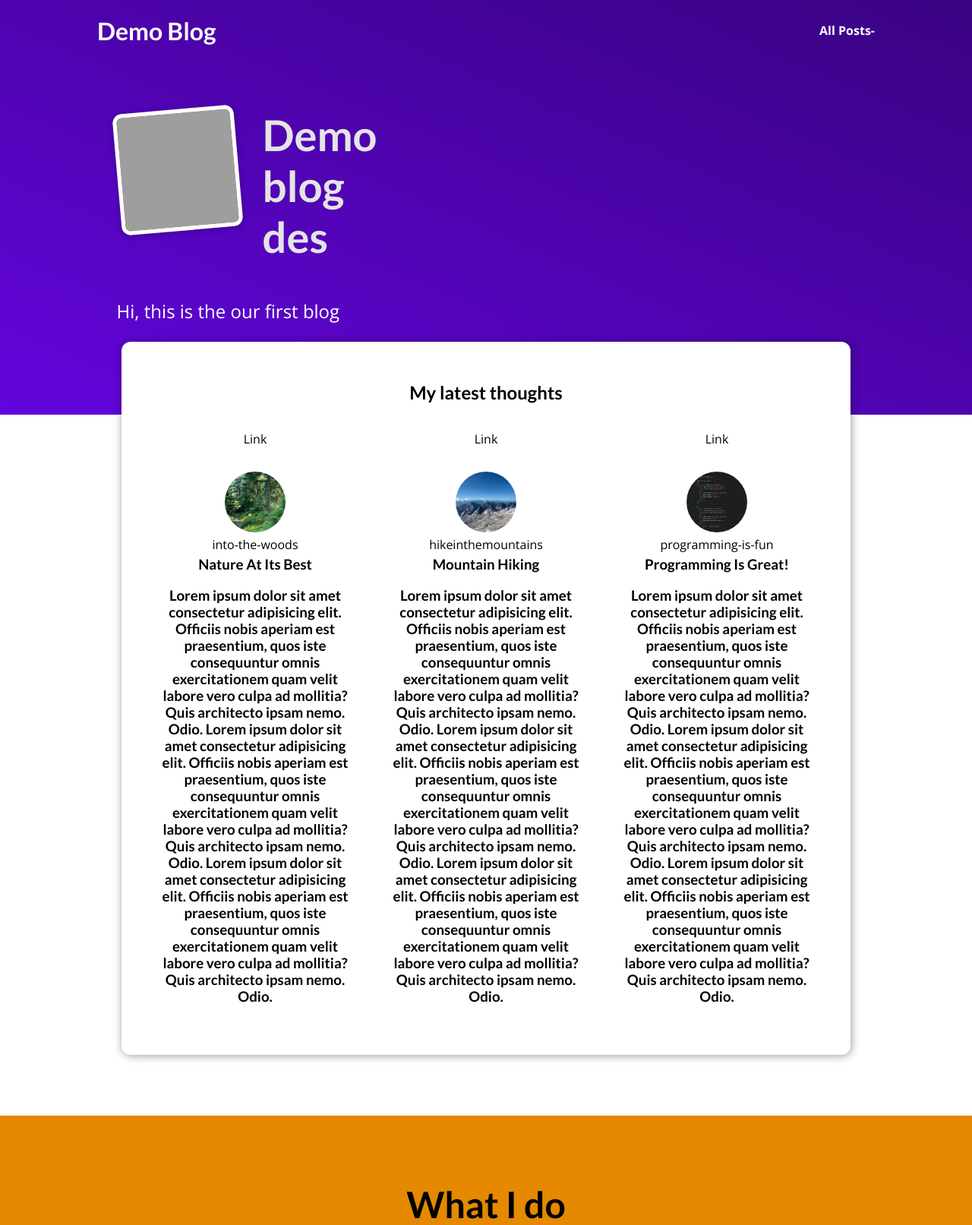
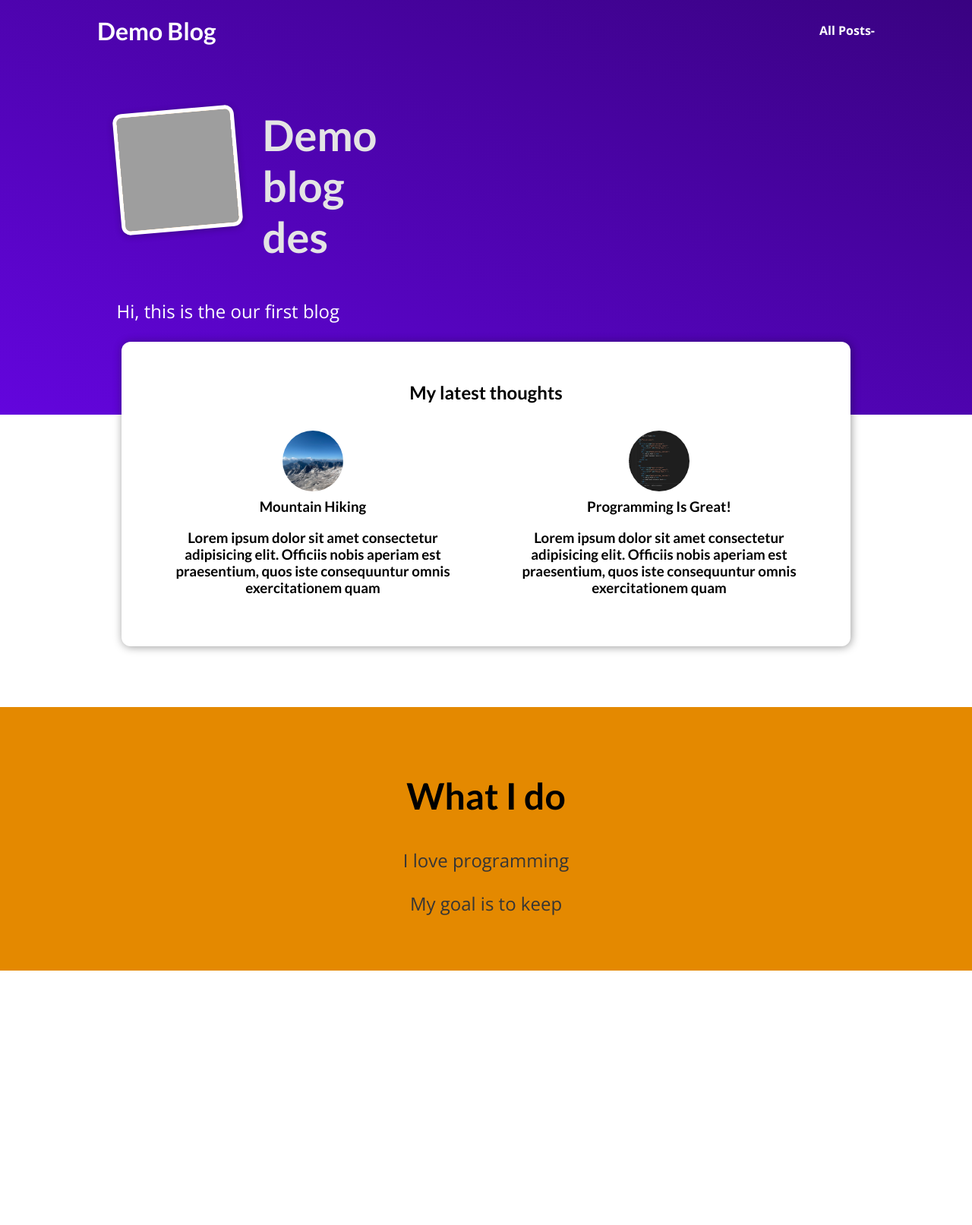
Before and after one commit to techiekamran/BlogProject, a Django app: page / in a window 1280 px wide. Shown: the top 1613 px of the page at 76% size. After the commit the page ends 1278 px from the top, so only its background shows below. Run offline with Django 3.2, Linux system fonts and the light colour scheme; grey boxes are pictures that could not be loaded.

Commit message:
resolved slug error, working code

```diff
--- a/BlogProject/blogapp/templates/blogapp/index.html
+++ b/BlogProject/blogapp/templates/blogapp/home.html
@@ -6,7 +6,7 @@ Home
 
 {% block css_files %}
 <link rel="stylesheet" href="{% static 'blogapp/post.css' %}"/>
-<link rel="stylesheet" href="{% static 'blogapp/index.css' %}"/>
+<link rel="stylesheet" href="{% static 'blogapp/home.css' %}"/>
 {% endblock %}
 
 {% block content %}
@@ -22,7 +22,7 @@ Home
 <section id="latest-posts">
     <h2>My latest thoughts</h2>
     <ul>
-        {% for post in posts %}
+        {% for post in all_posts %}
           {% include 'blogapp/includes/post.html' %}
         {% endfor %}
     </ul>
--- a/BlogProject/blogapp/templates/blogapp/includes/post.html
+++ b/BlogProject/blogapp/templates/blogapp/includes/post.html
@@ -1,24 +1,19 @@
 {% load static %}
 
 <li>
-
     <article class="post">
-  <a href="{% url 'posts-details-page' post.slug %}">Link</a>
-        <a href="{% url 'posts-details-page' post.slug %}">
+        <a href="{% url 'post-details' post.slug %}">
         <img src="{% static 'blogapp/images/'|add:post.image %}" alt="Mountain Hiking" />
-       <!--<img src="{% static 'blogapp/images/mountains.jpg' %}" alt="Mountain Hiking" />-->
         <div class="post__content">
-            {{ post.slug }}
             <h3>{{ post.title }}
             <p>{{ post.content }}</p>
-
-            <!--
-                <h3>Mountain hiking</h3>
-                <p>There is nothing hike</p>
-            -->
-
 
         </div>
         </a>
     </article>
 </li>
+
+
+
+
+    <!--<li><a href="{% url 'post-details' post.slug %}"/>{{ post.title }}</li>-->
--- a/BlogProject/blogapp/urls.py
+++ b/BlogProject/blogapp/urls.py
@@ -1,10 +1,7 @@
 from django.urls import path
 from blogapp import views
-
-
 urlpatterns = [
-     path("",views.starting_page,name='starting-page'),
-     path("posts",views.posts,name="posts-page"),
-     path("all_posts/<slug:slug>",views.post_details,name='posts-details-page'),
-     #posts/my-first-post
+    path('',views.home,name='home'),
+    path('all-posts',views.posts,name='all-posts'),
+    path('post-details/<slug:slug>',views.post_details,name='post-details'),
 ]
--- a/BlogProject/blogapp/views.py
+++ b/BlogProject/blogapp/views.py
@@ -1,8 +1,9 @@
+from django.shortcuts import render
 from datetime import date
-from django.shortcuts import render
-#import pdb
+# Create your views here.
 
-all_posts = [
+
+data = [
     {
         "slug": "hikeinthemountains",
         "image": "mountains.jpg",
@@ -13,15 +14,6 @@ all_posts = [
         "content": """
           Lorem ipsum dolor sit amet consectetur adipisicing elit. Officiis nobis
           aperiam est praesentium, quos iste consequuntur omnis exercitationem quam
-          velit labore vero culpa ad mollitia? Quis architecto ipsam nemo. Odio.
-
-          Lorem ipsum dolor sit amet consectetur adipisicing elit. Officiis nobis
-          aperiam est praesentium, quos iste consequuntur omnis exercitationem quam
-          velit labore vero culpa ad mollitia? Quis architecto ipsam nemo. Odio.
-
-          Lorem ipsum dolor sit amet consectetur adipisicing elit. Officiis nobis
-          aperiam est praesentium, quos iste consequuntur omnis exercitationem quam
-          velit labore vero culpa ad mollitia? Quis architecto ipsam nemo. Odio.
         """
     },
     {
@@ -34,15 +26,6 @@ all_posts = [
         "content": """
           Lorem ipsum dolor sit amet consectetur adipisicing elit. Officiis nobis
           aperiam est praesentium, quos iste consequuntur omnis exercitationem quam
-          velit labore vero culpa ad mollitia? Quis architecto ipsam nemo. Odio.
-
-          Lorem ipsum dolor sit amet consectetur adipisicing elit. Officiis nobis
-          aperiam est praesentium, quos iste consequuntur omnis exercitationem quam
-          velit labore vero culpa ad mollitia? Quis architecto ipsam nemo. Odio.
-
-          Lorem ipsum dolor sit amet consectetur adipisicing elit. Officiis nobis
-          aperiam est praesentium, quos iste consequuntur omnis exercitationem quam
-          velit labore vero culpa ad mollitia? Quis architecto ipsam nemo. Odio.
         """
     },
     {
@@ -55,42 +38,24 @@ all_posts = [
         "content": """
           Lorem ipsum dolor sit amet consectetur adipisicing elit. Officiis nobis
           aperiam est praesentium, quos iste consequuntur omnis exercitationem quam
-          velit labore vero culpa ad mollitia? Quis architecto ipsam nemo. Odio.
-
-          Lorem ipsum dolor sit amet consectetur adipisicing elit. Officiis nobis
-          aperiam est praesentium, quos iste consequuntur omnis exercitationem quam
-          velit labore vero culpa ad mollitia? Quis architecto ipsam nemo. Odio.
-
-          Lorem ipsum dolor sit amet consectetur adipisicing elit. Officiis nobis
-          aperiam est praesentium, quos iste consequuntur omnis exercitationem quam
-          velit labore vero culpa ad mollitia? Quis architecto ipsam nemo. Odio.
         """
     }
 ]
 
+def get_date(data):
+    return data['date']
 
 
-# Create your views here.
 
-# def home(request):
-#     return render(request,'home.html')
-#     #return render(request,'blogapp/index.html')
-
-def get_date(all_posts):
-    return all_posts['date']
-
-def starting_page(request):
-    sorted_post = sorted(all_posts,key=get_date)
-    latest_post = sorted_post[-3:]
-    #return render(request,'blogapp/index.html')
-    return render(request,'blogapp/index.html',{'posts':latest_post})
+def home(request):
+    sorted_post = sorted(data,key=get_date)
+    latest_post = sorted_post[-2:]
+    return render(request,'blogapp/home.html',{'all_posts':latest_post})
 
 def posts(request):
-    #pdb.set_trace()
-    return render(request,'blogapp/all-posts.html',{'all_posts':all_posts})
-    #return render(request,'blogapp/all-posts.html')
+    return render(request,'blogapp/all-post.html',{'all_posts':data})
 
 
 def post_details(request,slug):
-    identified_post=next(post for post in all_posts if post['slug']==slug)
-    return render(request,'blogapp/post-details.html',{'post':identified_post})
+    single_post= next(post for post in data if post['slug']==slug)
+    return render(request,'blogapp/post-detail.html',{'post':single_post})
--- a/BlogProject/templates/_base.html
+++ b/BlogProject/templates/_base.html
@@ -1,5 +1,5 @@
+<!DOCTYPE html>
 {% load static %}
-<!DOCTYPE html>
 <html>
     <head>
         <title>{% block title %}{% endblock %}</title>
@@ -9,9 +9,9 @@
     </head>
     <body>
         <header id="main-navigation">
-            <h1><a href="{% url 'starting-page' %}">Demo Blog</h1>
+            <h1><a href="{% url 'home' %}">Demo Blog</h1>
                 <nav>
-                    <a href="{% url 'posts-page' %}">All Posts-</a>
+                    <a href="{% url 'all-posts' %}">All Posts-</a>
                 </nav>
         </header>
     {% block content %}
```
Also changed, not shown: BlogProject/blogapp/templates/blogapp/all-post.html (added, +22 -0 lines), BlogProject/blogapp/templates/blogapp/all-posts.html (deleted, +0 -29 lines), BlogProject/blogapp/templates/blogapp/post-detail.html (renamed from BlogProject/blogapp/templates/blogapp/post-details.html, +2 -7 lines), BlogProject/blogapp/static/blogapp/home.css (renamed from BlogProject/blogapp/static/blogapp/index.css), BlogProject/blogapp/static/blogapp/post-detail.css (renamed from BlogProject/blogapp/static/blogapp/post-details.css).
